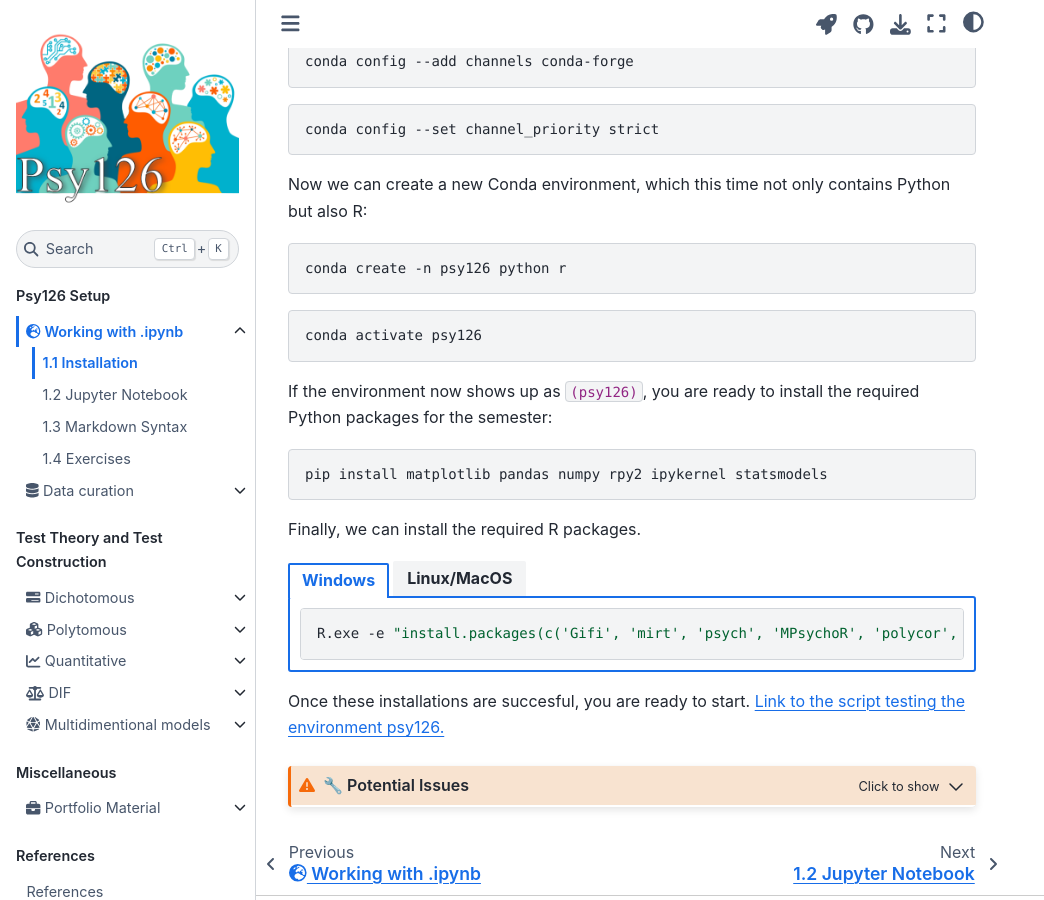
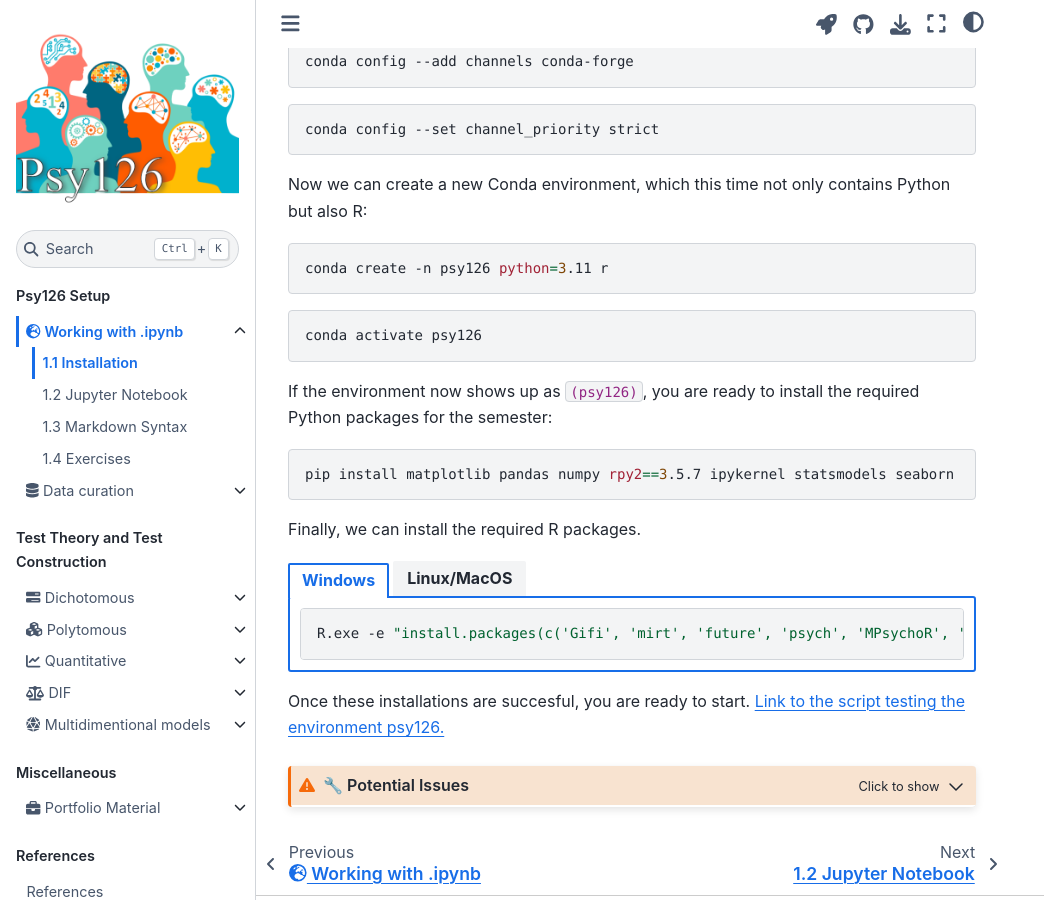
Before and after one commit to pegaseehorn/psy126, a Jupyter Book: the page built from book/introduction/1_psy126/1_Setup.md, in a window 1280 px wide and 900 px high, scrolled down 527 px. Shown: the whole window, without its empty margins (0-1044 px from the left). Built offline with Jupyter Book 1.0.4 settings and Sphinx 7.4.7 and the Sphinx Book theme 1.1.4, drawn with Linux system fonts in a browser that asks for light colours.

Commit message:
Update 1_Setup.md
Included missing packages for future sessions.
Included tested working versions constraints

`````diff
--- a/book/introduction/1_psy126/1_Setup.md
+++ b/book/introduction/1_psy126/1_Setup.md
@@ -38,7 +38,7 @@ Now we can create a new Conda environment, which this time not only contains Pyt
 
 
 ```bash
-conda create -n psy126 python r
+conda create -n psy126 python=3.11 r
 ```
 ```bash
 conda activate psy126
@@ -47,7 +47,7 @@ conda activate psy126
 If the environment now shows up as `(psy126)`, you are ready to install the required Python packages for the semester:
 
 ```bash
-pip install matplotlib pandas numpy rpy2 ipykernel statsmodels
+pip install matplotlib pandas numpy rpy2==3.5.7 ipykernel statsmodels seaborn
 ```
 
 Finally, we can install the required R packages.
@@ -56,13 +56,13 @@ Finally, we can install the required R packages.
 ````{tab-set}
 ```{tab-item} Windows
 ~~~bash
-R.exe -e "install.packages(c('Gifi', 'mirt', 'psych', 'MPsychoR', 'polycor', 'admisc', 'ltm', 'eRm'), repos='https://cran.uni-muenster.de')"
+R.exe -e "install.packages(c('Gifi', 'mirt', 'future', 'psych', 'MPsychoR', 'polycor', 'lavaan', 'admisc', 'ltm', 'eRm'), repos='https://cran.uni-muenster.de')"
 ~~~
 ```
 
 ```{tab-item} Linux/MacOS
 ~~~bash
-R -e "install.packages(c('Gifi', 'mirt', 'psych', 'MPsychoR', 'polycor', 'admisc', 'ltm', 'eRm'), repos='https://cran.uni-muenster.de')"
+R -e "install.packages(c('Gifi', 'mirt', 'future', 'psych', 'MPsychoR', 'polycor', 'lavaan', 'admisc', 'ltm', 'eRm'), repos='https://cran.uni-muenster.de')"
 ~~~
 ```
 ````
`````
